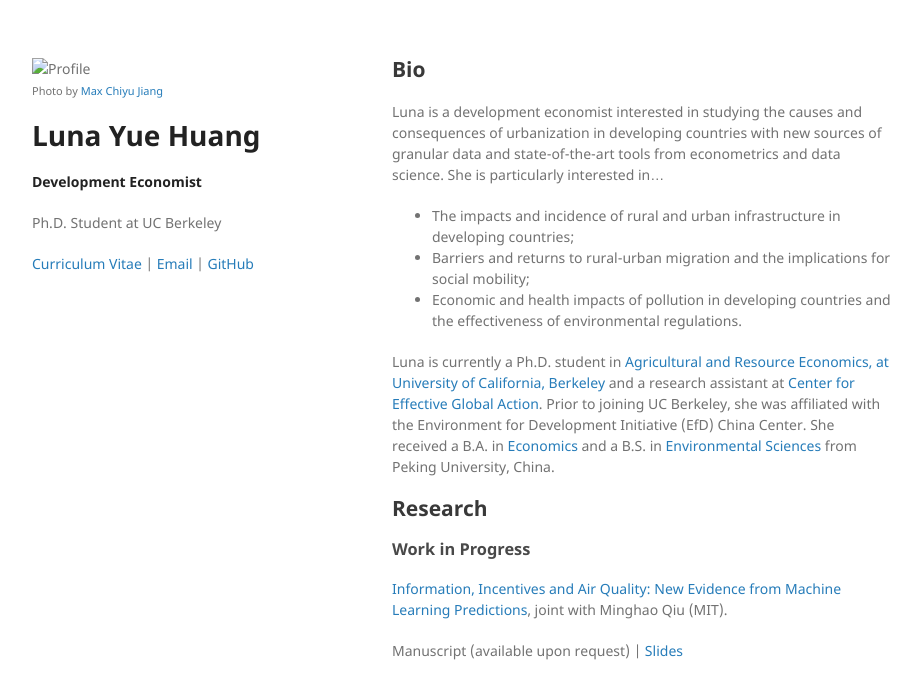
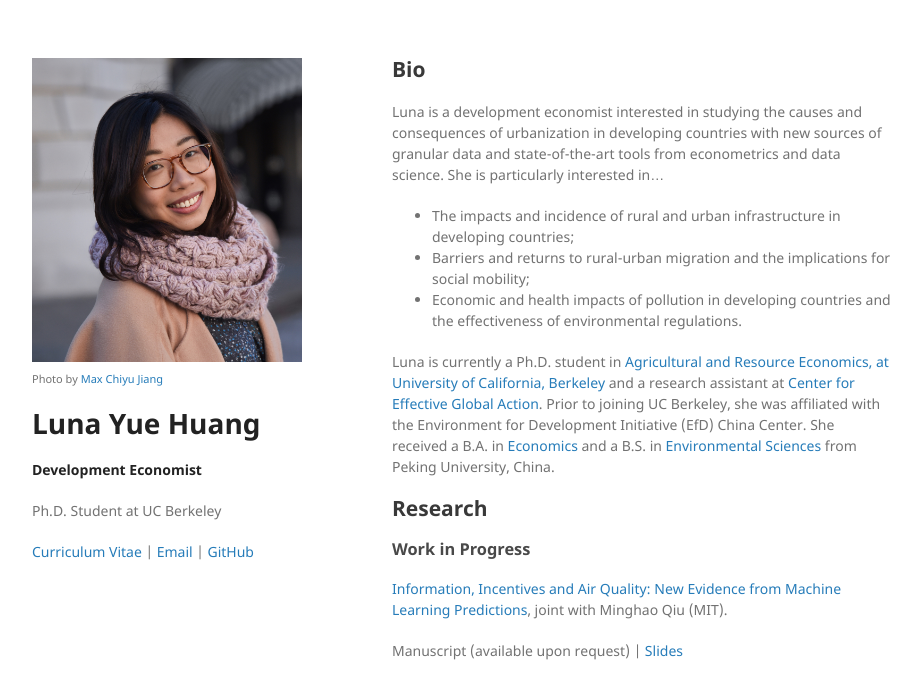
Before and after one commit to luna983/luna983.github.io, a Jekyll site: the page built from index.md, in a window 1280 px wide. Shown: the top 699 px of the page, without its empty margins (178-1099 px from the left). Built offline with Jekyll 4.4.1, drawn with Linux system fonts in a browser that asks for light colours; the repository's description, which GitHub fills in, is left out; our own code applies the rules of GitHub Pages for plain Markdown files.

Commit message:
path change

```diff
--- a/_config.yml
+++ b/_config.yml
@@ -5,10 +5,10 @@ meta_description: "Ph.D. Student in development economics at UC Berkeley"
 meta_keywords: "development economics, urban economics, economics, UC Berkeley"
 meta_author: "Luna Yue Huang"
 
-profile_pic: "/img/profile.jpg"
+profile_pic: "/assets/img/profile.jpg"
 profile_credit: "Max Chiyu Jiang"
 profile_link: "http://www.maxjiang.ml/about"
-cv_file: "/pdf/cv.pdf"
+cv_file: "/assets/pdf/cv.pdf"
 email: "yuehuang@berkeley.edu"
 github: "https://github.com/luna983"
 
--- a/_layouts/default.html
+++ b/_layouts/default.html
@@ -19,13 +19,13 @@
     <div class="wrapper">
       <header>
 
-        <img src="{{ site.url }}/assets{{ site.profile_pic }}" alt="Profile">
+        <img src="{{ site.profile_pic }}" alt="Profile">
         <p><small>Photo by <a href="{{ site.profile_link }}">{{ site.profile_credit }}</a></small><br></p>
 
-        <a href="{{ site.github.url }}"> <h1>{{ site.title | default: site.github.repository_name }}</h1> </a>
-        <p><strong>{{ site.short_description | default: site.github.project_tagline }}</strong></p>
-        <p>{{ site.long_description | default: site.github.project_tagline }}<br></p>
-        <p><a href="{{ site.long_url }}/assets{{ site.cv_file }}">Curriculum Vitae</a> &#124; <a href="mailto:{{ site.email }}">Email</a> &#124; <a href="{{ site.github }}">GitHub</a><br></p>
+        <a href="{{ site.long_url }}"> <h1>{{ site.title }}</h1> </a>
+        <p><strong>{{ site.short_description }}</strong></p>
+        <p>{{ site.long_description }}<br></p>
+        <p><a href="{{ site.long_url }}{{ site.cv_file }}">Curriculum Vitae</a> &#124; <a href="mailto:{{ site.email }}">Email</a> &#124; <a href="{{ site.github }}">GitHub</a><br></p>
         <p><br></p>
 
       </header>
@@ -37,7 +37,7 @@
 
     </div>
 
-    <script src="{{ '/assets/js/scale.fix.js' | relative_url }}"></script>
+    <script src="/assets/js/scale.fix.js"></script>
 
   {% if site.google_analytics %}
     <script>
```
